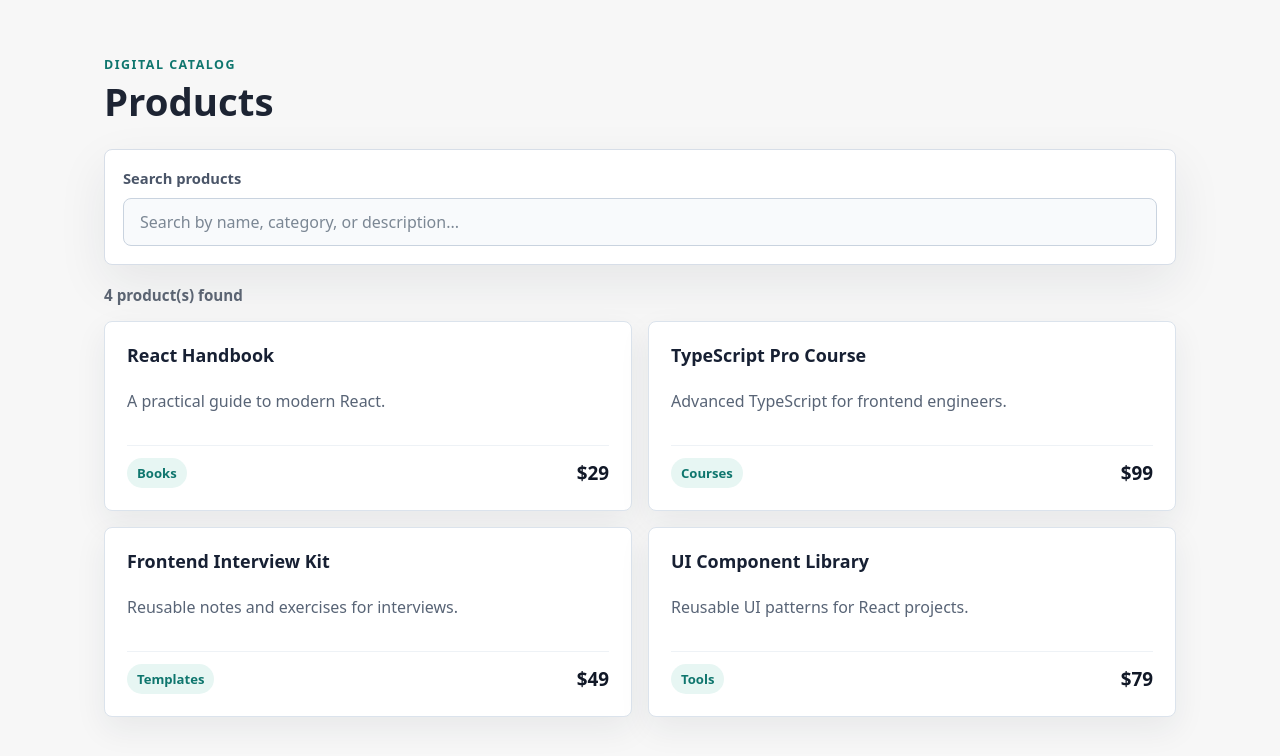
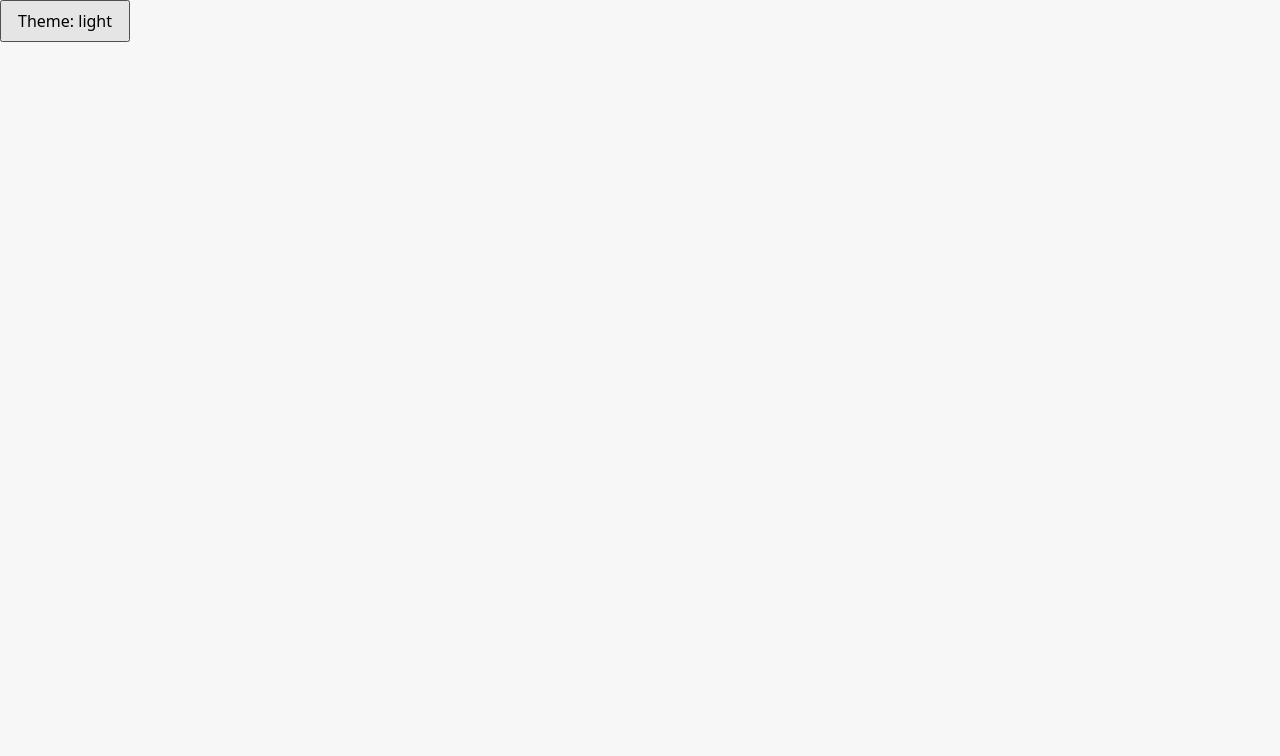
Before and after one commit to mgthihazaw/react-lab, a React (Vite) app: page / in a window 1280 px wide. Shown: the top 756 px of the page. Built offline with nearby package versions, Linux system fonts and the light colour scheme.

Commit message:
add custom hook

```diff
--- a/src/App.tsx
+++ b/src/App.tsx
@@ -1,5 +1,5 @@
-import { ProductSearch } from './features/products/components/ProductSearch';
+import { ThemeToggle } from './features/ThemeToogle';
 
 export default function App() {
-  return <ProductSearch />;
+  return <ThemeToggle />;
 }
--- /dev/null
+++ b/src/features/ThemeToogle.tsx
@@ -0,0 +1,18 @@
+import { useLocalStorage } from "../hook/useLocalStorage";
+
+export function ThemeToggle() {
+  const [theme, setTheme] = useLocalStorage(
+    'theme',
+    'light'
+  );
+
+  return (
+    <button
+      onClick={() =>
+        setTheme(prev => (prev === 'light' ? 'dark' : 'light'))
+      }
+    >
+      Theme: {theme}
+    </button>
+  );
+}
--- /dev/null
+++ b/src/hook/useLocalStorage.ts
@@ -0,0 +1,39 @@
+import { useCallback, useState } from "react";
+
+type SetValue<T> = T | ((previousValue: T) => T);
+
+function readLocalStorageValue<T>(key: string, initialValue: T): T {
+  if (typeof window === "undefined") {
+    return initialValue;
+  }
+
+  try {
+    const item = window.localStorage.getItem(key);
+    return item === null ? initialValue : (JSON.parse(item) as T);
+  } catch (error) {
+    console.error(`Failed to read localStorage key "${key}"`, error);
+    return initialValue;
+  }
+}
+
+export function useLocalStorage<T>(key: string, initialValue: T) {
+  const [storedValue, setStoredValue] = useState<T>(() =>
+    readLocalStorageValue(key, initialValue),
+  );
+
+  const setValue = useCallback((value: SetValue<T>) => {
+    try {
+      setStoredValue(previousValue => {
+        const valueToStore =
+          value instanceof Function ? value(previousValue) : value;
+
+        window.localStorage.setItem(key, JSON.stringify(valueToStore));
+        return valueToStore;
+      });
+    } catch (error) {
+      console.error(`Failed to set localStorage key "${key}"`, error);
+    }
+  }, [key]);
+
+  return [storedValue, setValue] as const;
+}
```
